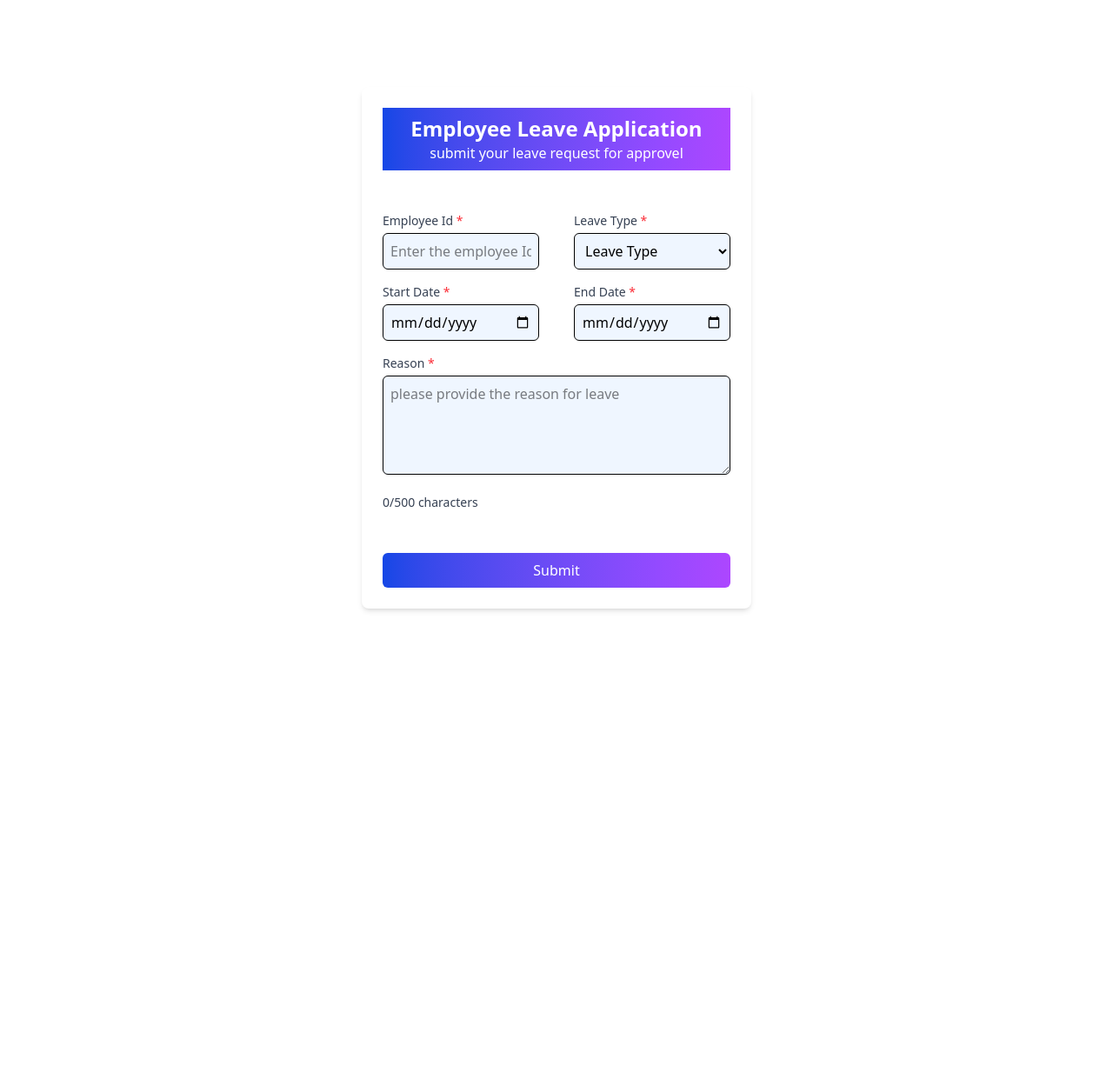
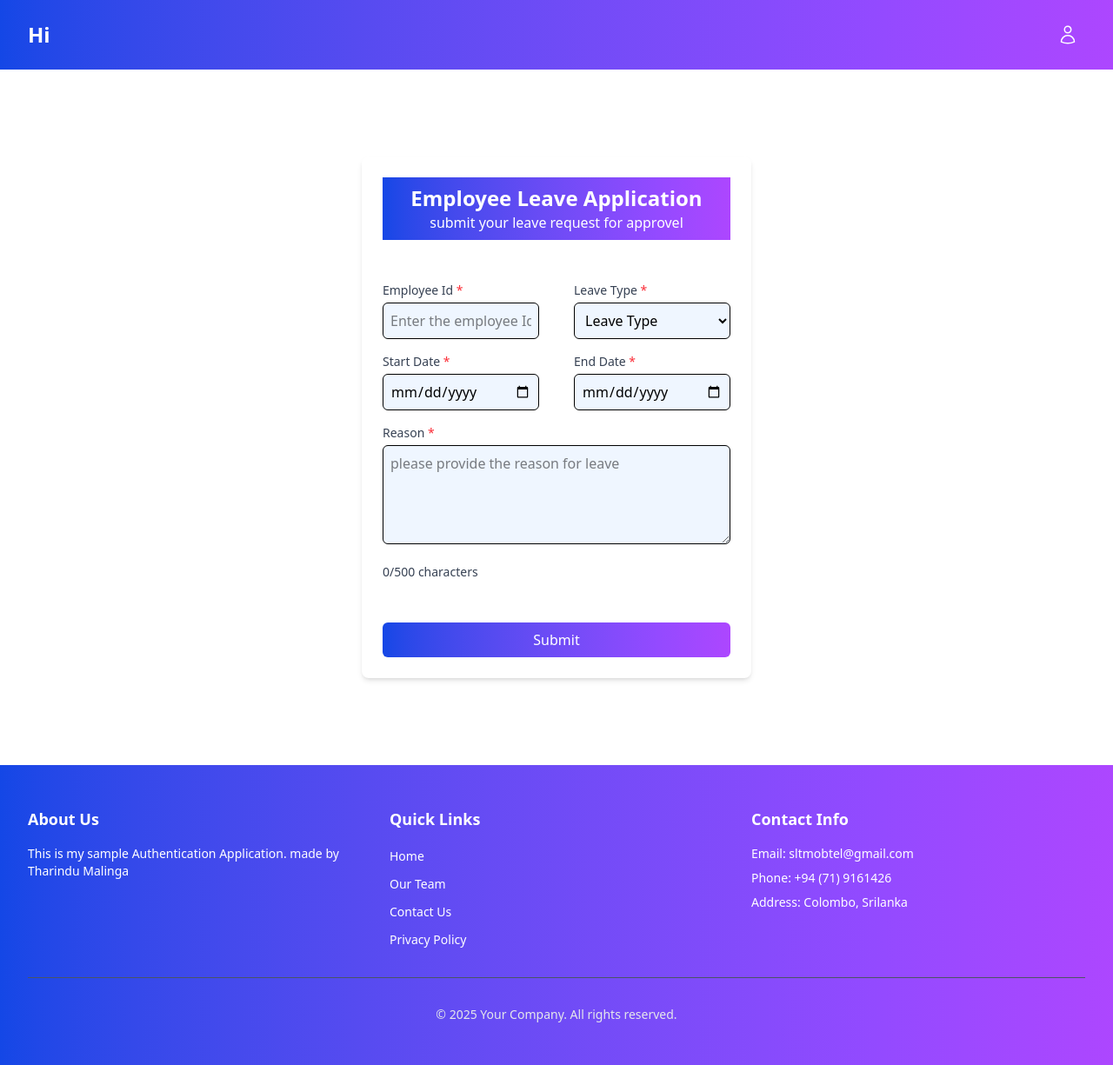
Before and after one commit to heshanjeewantha/salarymangement_mern, a React (Vite) app in the folder myviteapp/: page / in a window 1280 px wide. Shown: the whole page at 87% size. Before the commit the page ends 800 px from the top, so only its background shows below. Built offline with nearby package versions, Linux system fonts and the light colour scheme; no server answers.

Commit message:
add header and footer

```diff
--- a/myviteapp/package.json
+++ b/myviteapp/package.json
@@ -10,8 +10,10 @@
     "preview": "vite preview"
   },
   "dependencies": {
+    "@heroicons/react": "^2.2.0",
     "@tailwindcss/vite": "^4.1.13",
     "axios": "^1.12.2",
+    "heroicons": "^2.2.0",
     "react": "^19.1.1",
     "react-dom": "^19.1.1",
     "react-icons": "^5.5.0",
--- /dev/null
+++ b/myviteapp/src/components/Footer.jsx
@@ -0,0 +1,72 @@
+import React from 'react';
+
+
+const Footer = () => {
+  return (
+    <footer className="bg-gradient-to-r from-blue-700 to-purple-500 shadow-lg text-white">
+      <div className="mx-auto max-w-7xl px-4 sm:px-6 lg:px-8 py-12">
+        <div className="grid grid-cols-1 md:grid-cols-3 gap-8">
+
+          <div>
+            <h3 className="text-lg font-semibold mb-4">About Us</h3>
+            <p className="text-sm text-white">
+              This is my sample Authentication Application. made by Tharindu Malinga
+            </p>
+          </div>
+
+
+          <div>
+            <h3 className="text-lg font-semibold mb-4">Quick Links</h3>
+            <ul className="space-y-2">
+              <li>
+                <a href="home" className="text-sm text-white hover:text-black">
+                  Home
+                </a>
+              </li>
+              <li>
+                <a href="#" className="text-sm text-white hover:text-black">
+                  Our Team
+                </a>
+              </li>
+              <li>
+                <a href="#" className="text-sm text-white hover:text-black">
+                  Contact Us
+                </a>
+              </li>
+              <li>
+                <a href="#" className="text-sm text-white hover:text-black">
+                  Privacy Policy
+                </a>
+              </li>
+            </ul>
+          </div>
+
+
+          <div>
+            <h3 className="text-lg font-semibold mb-4">Contact Info</h3>
+            <ul className="space-y-2">
+              <li className="text-sm text-white">
+                Email: sltmobtel@gmail.com
+              </li>
+              <li className="text-sm text-white">
+                Phone: +94 (71) 9161426
+              </li>
+              <li className="text-sm text-white">
+                Address: Colombo, Srilanka
+              </li>
+            </ul>
+          </div>
+        </div>
+
+
+        <div className="border-t border-gray-600 mt-8 pt-8 text-center">
+          <p className="text-sm text-gray-200">
+            &copy; {new Date().getFullYear()} Your Company. All rights reserved.
+          </p>
+        </div>
+      </div>
+    </footer>
+  );
+};
+
+export default Footer;
--- /dev/null
+++ b/myviteapp/src/components/Header.jsx
@@ -0,0 +1,125 @@
+import React, { useState, useRef, useEffect } from 'react';
+import { Link, useNavigate } from 'react-router-dom';
+import { UserIcon } from '@heroicons/react/24/outline';
+import axios from 'axios';
+
+// Custom hook to detect clicks outside a ref
+const useClickOutside = (ref, callback) => {
+  useEffect(() => {
+    const handleClick = (e) => {
+      if (ref.current && !ref.current.contains(e.target)) {
+        callback();
+      }
+    };
+    document.addEventListener('mousedown', handleClick);
+    return () => document.removeEventListener('mousedown', handleClick);
+  }, [ref, callback]);
+};
+
+const Header = () => {
+  const [isUserMenuOpen, setIsUserMenuOpen] = useState(false);
+  const [isLoggedIn, setIsLoggedIn] = useState(true); // Set this dynamically in production
+  const userMenuRef = useRef(null);
+  const navigate = useNavigate();
+  const [user,setuser] = useState(null);
+
+   useEffect(() => {
+    axios
+      .get("http://localhost:4000/api/user/profile", { withCredentials: true })
+      .then((res) => {
+        setuser(res.data.user);
+      })
+  }, []);
+
+
+  useClickOutside(userMenuRef, () => setIsUserMenuOpen(false));
+
+  const handleLogout =  () => {
+
+        axios.post("http://localhost:4000/api/user/logout", {}, { withCredentials: true });
+        setIsLoggedIn(false);
+        setIsUserMenuOpen(false);
+        navigate("/");
+
+  };
+
+
+  return (
+    <nav className="bg-gradient-to-r from-blue-700 to-purple-500 shadow-lg">
+      <div className="max-w-7xl mx-auto px-4 sm:px-6 lg:px-8">
+        <div className="flex justify-between items-center h-20">
+
+          {/* Logo */}
+          <Link to="/" className="flex items-center">
+            <h1 className="text-2xl font-bold text-white">Hi</h1>
+          </Link>
+
+          {/* Right-side icons */}
+          <div className="flex items-center space-x-4">
+
+            {/* Show greeting if logged in */}
+            {isLoggedIn && user &&(
+              <div>
+                <p className="relative p-2 text-gray-800">
+                  <strong className="h-6 w-6">Hi, {user.name}</strong>
+                </p>
+              </div>
+            )}
+
+            {/* User menu button */}
+            <div className="relative" ref={userMenuRef}>
+              <button
+                onClick={() => setIsUserMenuOpen(!isUserMenuOpen)}
+                className="p-2 text-white hover:text-black  focus:outline-none"
+              >
+                <UserIcon className="h-6 w-6" />
+              </button>
+
+              {/* Dropdown menu */}
+              {isUserMenuOpen && (
+                <div className="absolute right-0 mt-2 w-48 bg-white rounded-lg shadow-lg py-2 border z-50">
+                  {isLoggedIn ? (
+                    <>
+                      <Link
+                        to="/dashboard"
+                        className="block px-4 py-2 text-gray-900 hover:bg-gradient-to-r from-blue-400 to-purple-200"
+                        onClick={() => setIsUserMenuOpen(false)}
+                      >
+                        Dashboard
+                      </Link>
+                      <button
+                        onClick={handleLogout}
+                        className="w-full text-left px-4 py-2 text-gray-900 hover:bg-gradient-to-r from-blue-400 to-purple-200"
+                      >
+                        Logout
+                      </button>
+                    </>
+                  ) : (
+                    <>
+                      <Link
+                        to="/login"
+                        className="block px-4 py-2 text-gray-900 hover:bg-gradient-to-r from-blue-400 to-purple-200"
+                        onClick={() => setIsUserMenuOpen(false)}
+                      >
+                        Sign In
+                      </Link>
+                      <Link
+                        to="/register"
+                        className="block px-4 py-2 text-gray-900 hover:bg-blue-200"
+                        onClick={() => setIsUserMenuOpen(false)}
+                      >
+                        Register
+                      </Link>
+                    </>
+                  )}
+                </div>
+              )}
+            </div>
+          </div>
+        </div>
+      </div>
+    </nav>
+  );
+};
+
+export default Header;
--- /dev/null
+++ b/myviteapp/src/components/Layout.jsx
@@ -0,0 +1,20 @@
+import Header from './Header';
+import Footer from './Footer';
+
+const Layout = ({ children }) => {
+  return (
+    <div className="flex flex-col min-h-screen">
+
+       <Header/>
+
+      <main className="flex-grow">
+        {children}
+      </main>
+
+      <Footer/>
+
+    </div>
+  );
+};
+
+export default Layout;
--- a/myviteapp/src/pages/Leaveform.jsx
+++ b/myviteapp/src/pages/Leaveform.jsx
@@ -2,6 +2,7 @@ import React, { useState } from 'react';
 import axios from 'axios';
 import { useNavigate } from 'react-router-dom';
 import { FaCheckCircle, FaTimesCircle } from "react-icons/fa";
+import Layout from '../components/Layout';
 
 const Leaveform = () => {
   const [leave, setleave] = useState({
@@ -60,6 +61,9 @@ const Leaveform = () => {
   };
 
   return (
+
+    <Layout>
+
     <div className="bg-white h-screen overflow-y-auto">
 
           <div className="flex min-h-screen items-center justify-center">
@@ -176,6 +180,9 @@ const Leaveform = () => {
           </div>
 
     </div>
+
+    </Layout>
+
   );
 };
 
```
Also changed, not shown: 1 other file (tests, documents, lock files or other folders).
